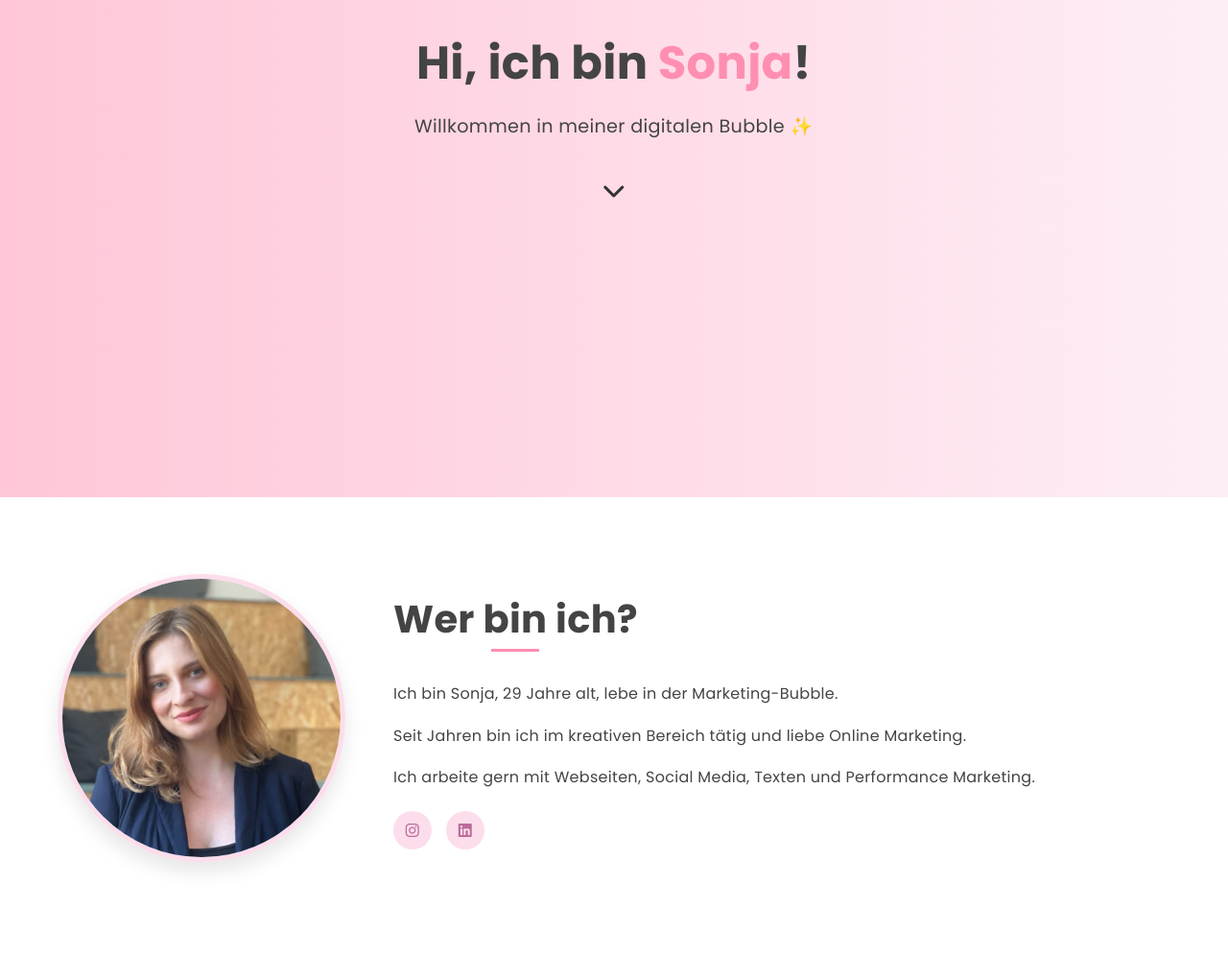
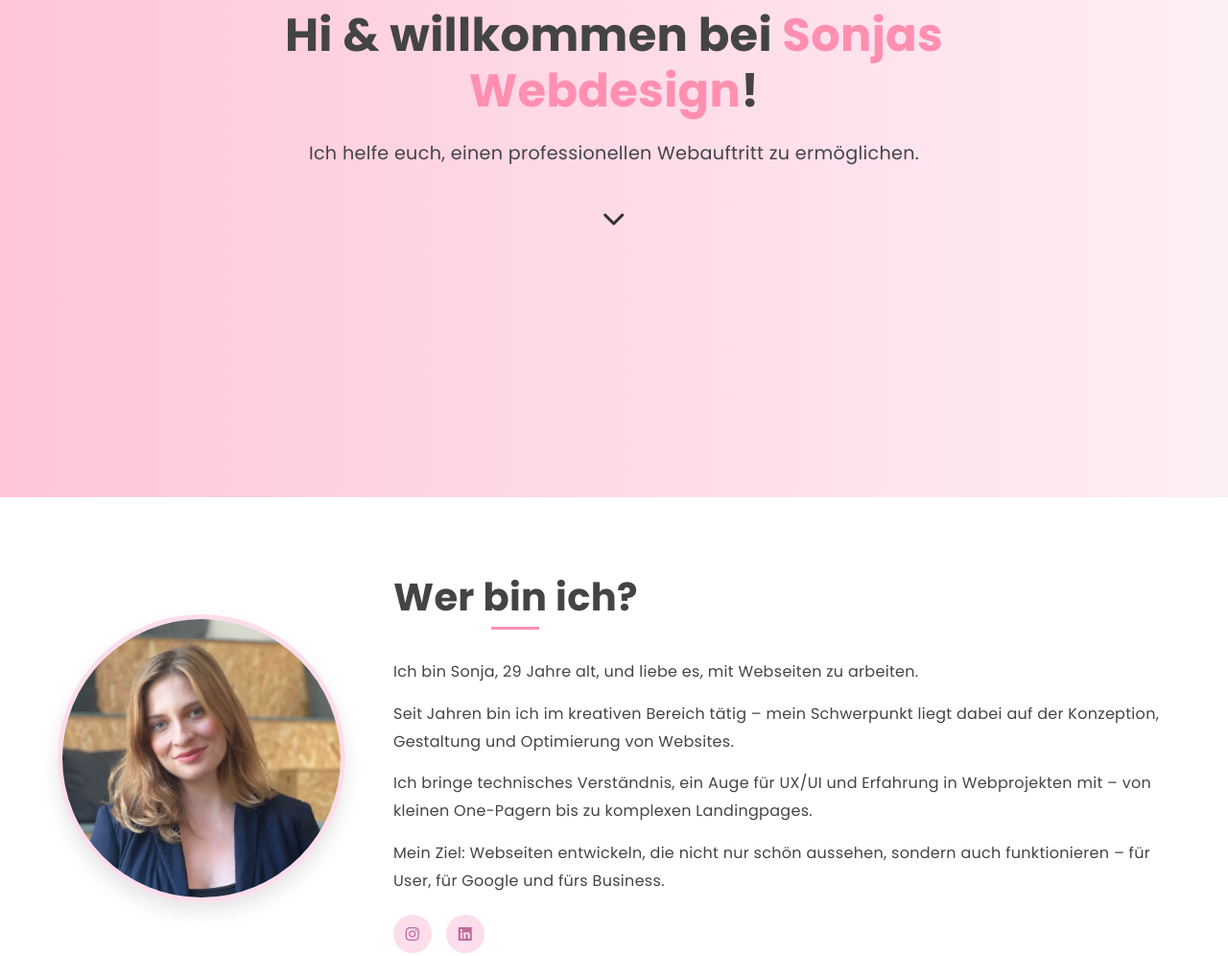
Before and after one commit to SonjaRo1212/sonjaspage, a plain HTML site: page index.html in a window 1280 px wide. Shown: the part 282-1278 px from the top of the page at 96% size. Drawn offline with nearby package versions, Linux system fonts and the light colour scheme.

Commit message:
anüassungen

```diff
--- a/index.html
+++ b/index.html
@@ -34,8 +34,8 @@
   <!-- Hero Section -->
   <section class="hero" id="home">
     <div class="hero-content" data-aos="zoom-in">
-      <h1>Hi, ich bin <span class="highlight">Sonja</span>!</h1>
-      <p class="subtitle">Willkommen in meiner digitalen Bubble ✨</p>
+      <h1>Hi & willkommen bei <span class="highlight">Sonjas Webdesign</span>!</h1>
+      <p class="subtitle">Ich helfe euch, einen professionellen Webauftritt zu ermöglichen.</p>
       <a href="#about" class="scroll-down"><i class="fas fa-chevron-down"></i></a>
     </div>
   </section>
@@ -48,12 +48,14 @@
           <img src="images/sonja.jpeg" alt="Profilbild" />
         </div>
         <div class="about-text">
-          <h2>Wer bin ich?</h2>
-          <p>Ich bin Sonja, 29 Jahre alt, lebe in der Marketing-Bubble.</p>
-          <p>Seit Jahren bin ich im kreativen Bereich tätig und liebe Online Marketing.</p>
-          <p>Ich arbeite gern mit Webseiten, Social Media, Texten und Performance Marketing.</p>
+      <h2>Wer bin ich?</h2>
+<p>Ich bin Sonja, 29 Jahre alt, und liebe es, mit Webseiten zu arbeiten.</p>
+<p>Seit Jahren bin ich im kreativen Bereich tätig – mein Schwerpunkt liegt dabei auf der Konzeption, Gestaltung und Optimierung von Websites.</p>
+<p>Ich bringe technisches Verständnis, ein Auge für UX/UI und Erfahrung in Webprojekten mit – von kleinen One-Pagern bis zu komplexen Landingpages.</p>
+<p>Mein Ziel: Webseiten entwickeln, die nicht nur schön aussehen, sondern auch funktionieren – für User, für Google und fürs Business.</p>
+
           <div class="social-links">
-            <a href="https://www.instagram.com/sonja.ploch" class="social-icon"><i class="fab fa-instagram"></i></a>
+            <a href="https://www.instagram.com/sonjas.webdesign" class="social-icon"><i class="fab fa-instagram"></i></a>
             <a href="https://www.linkedin.com/in/sonjaploch" class="social-icon"><i class="fab fa-linkedin"></i></a>
           </div>
         </div>
```
